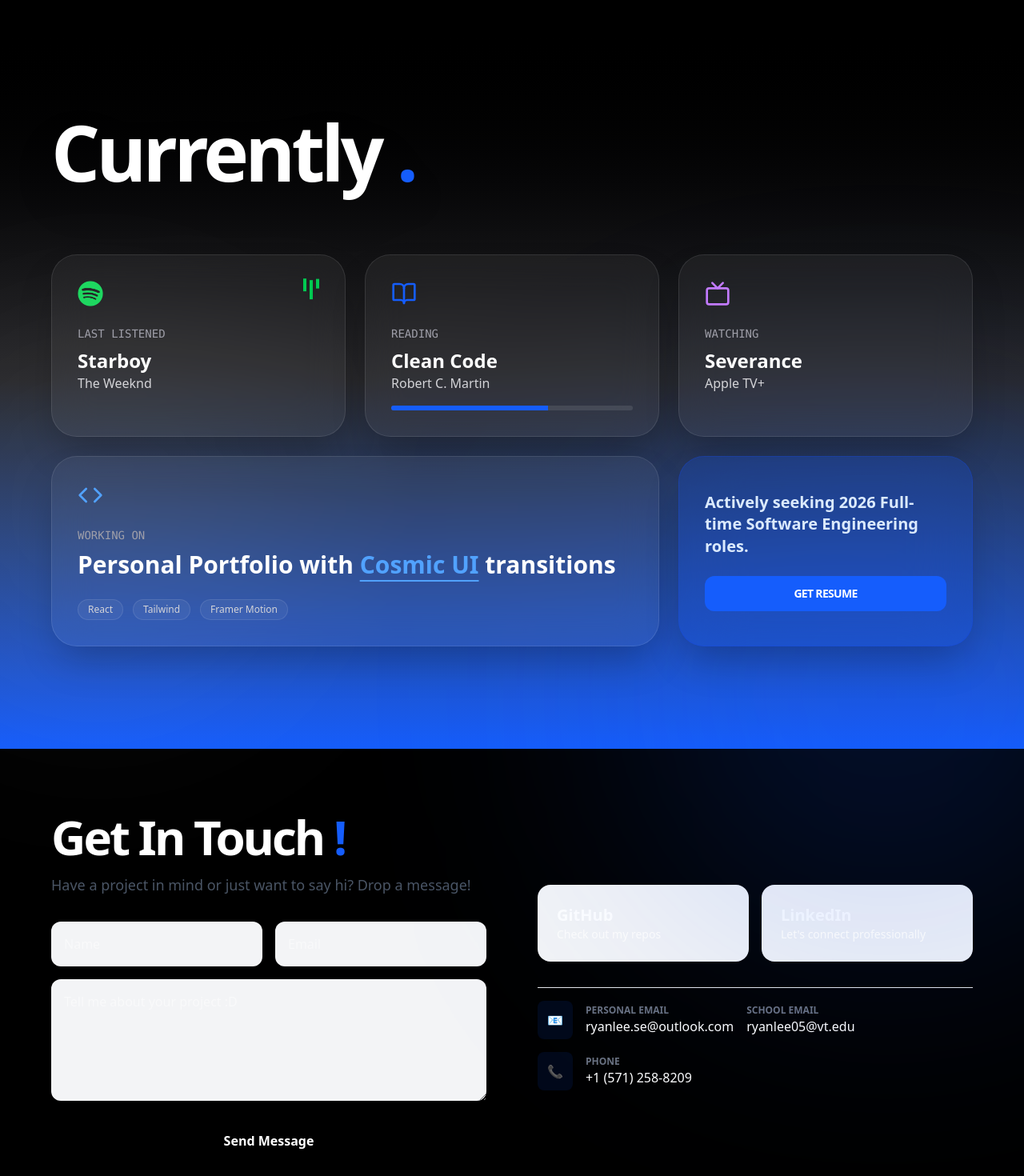
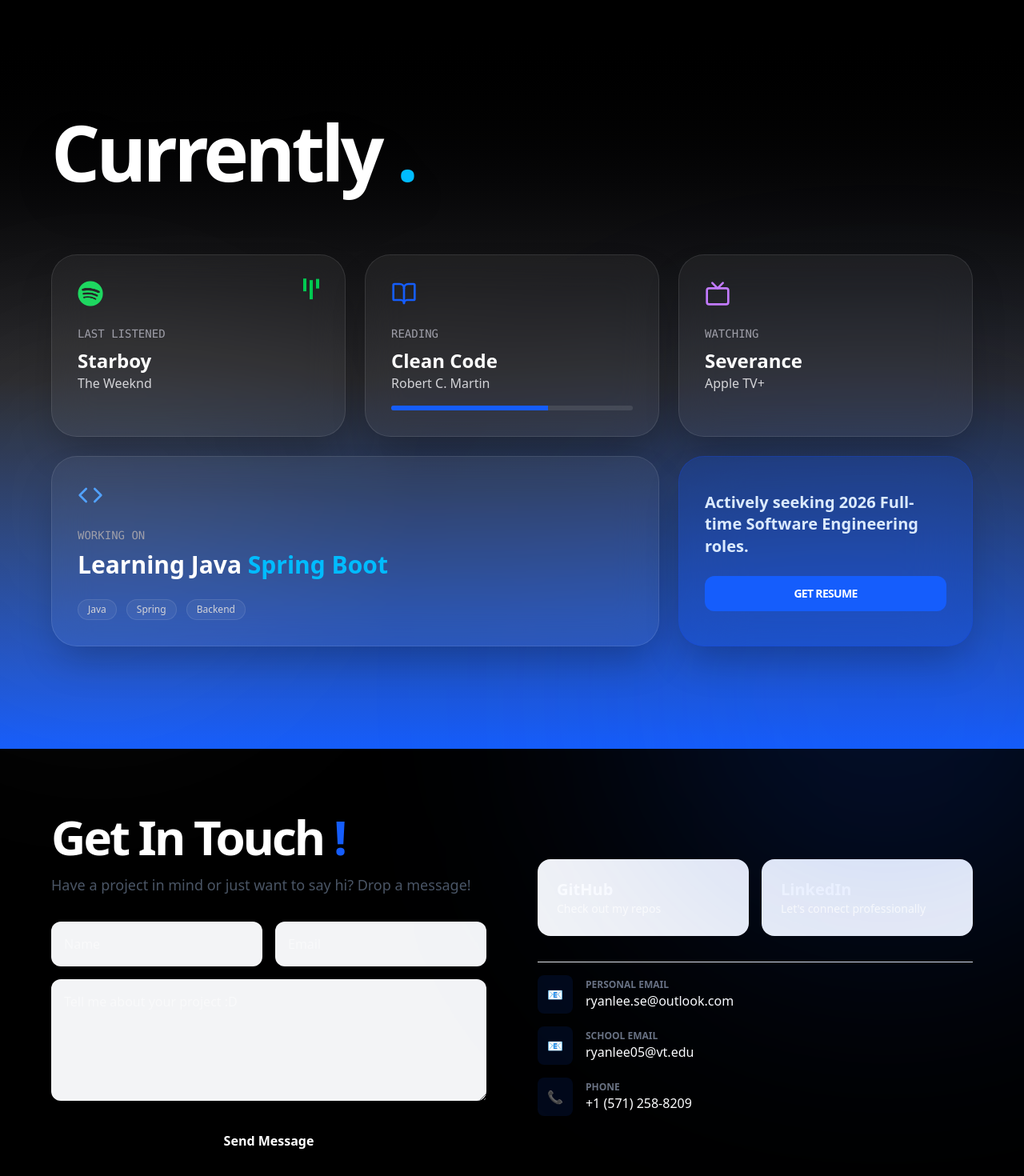
Before and after one commit to ryanlee05/personal-website, a React (Vite) app: page /about in a window 1280 px wide. Shown: the part 2500-3970 px from the top of the page at 80% size. Built offline with nearby package versions, Linux system fonts and the light colour scheme.

Commit message:
final touches for the night

```diff
--- a/src/Components/WelcomePage/Contact.jsx
+++ b/src/Components/WelcomePage/Contact.jsx
@@ -92,6 +92,9 @@
                 <p className="text-xs text-gray-500 uppercase font-bold">Personal Email</p>
                 <p className="font-medium">ryanlee.se@outlook.com</p>
               </div>
+            </div>
+            <div className="flex items-center space-x-4">
+              <span className="p-3 bg-blue-600/10 text-blue-600 rounded-lg">📧</span>
               <div>
                 <p className="text-xs text-gray-500 uppercase font-bold">School Email</p>
                 <p className="font-medium">ryanlee05@vt.edu</p>
--- a/src/Components/WelcomePage/Currently.jsx
+++ b/src/Components/WelcomePage/Currently.jsx
@@ -14,7 +14,7 @@
                 {/* Header Section */}
                 <div className="flex flex-col items-start mb-20">
                     <h2 className="text-6xl md:text-8xl font-black tracking-tighter text-white drop-shadow-2xl">
-                        Currently <span className="text-blue-600">.</span>
+                        Currently <span className="text-sky-400">.</span>
                         <p className = "font-mono text-gray-500"></p>
                     </h2>
                 </div>
@@ -61,12 +61,12 @@
                         <Code className="text-blue-400 mb-6" size={32} />
                         <h3 className="text-zinc-400 font-mono text-sm uppercase mb-2">Working On</h3>
                         <p className="text-3xl font-bold text-white leading-tight">
-                            Personal Portfolio with <span className="text-blue-400 underline decoration-2 underline-offset-8">Cosmic UI</span> transitions
+                            Learning Java <span className = "text-sky-400">Spring Boot</span>
                         </p>
                         <div className="mt-6 flex gap-3">
-                            <span className="px-3 py-1 bg-white/5 rounded-full text-xs text-zinc-300 border border-white/10">React</span>
-                            <span className="px-3 py-1 bg-white/5 rounded-full text-xs text-zinc-300 border border-white/10">Tailwind</span>
-                            <span className="px-3 py-1 bg-white/5 rounded-full text-xs text-zinc-300 border border-white/10">Framer Motion</span>
+                            <span className="px-3 py-1 bg-white/5 rounded-full text-xs text-zinc-300 border border-white/10">Java</span>
+                            <span className="px-3 py-1 bg-white/5 rounded-full text-xs text-zinc-300 border border-white/10">Spring</span>
+                            <span className="px-3 py-1 bg-white/5 rounded-full text-xs text-zinc-300 border border-white/10">Backend</span>
                         </div>
                     </div>
 
```
